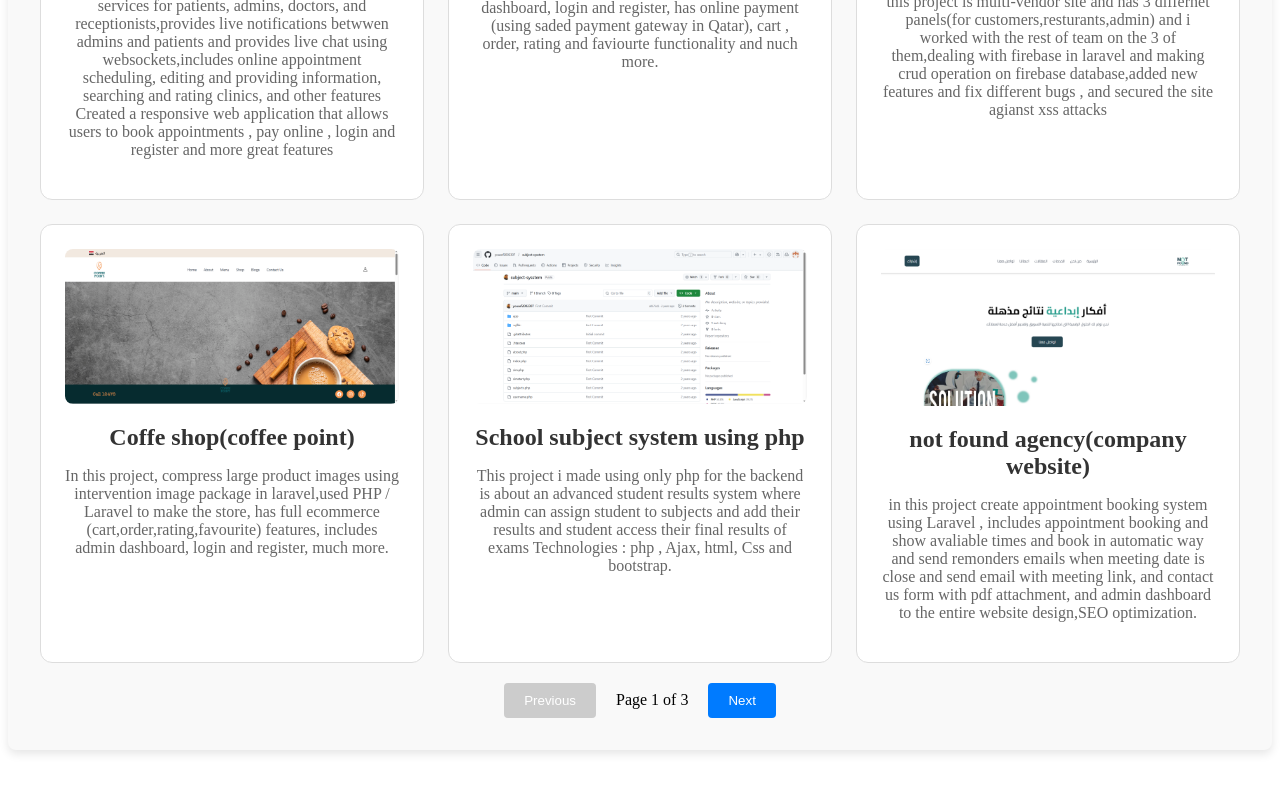
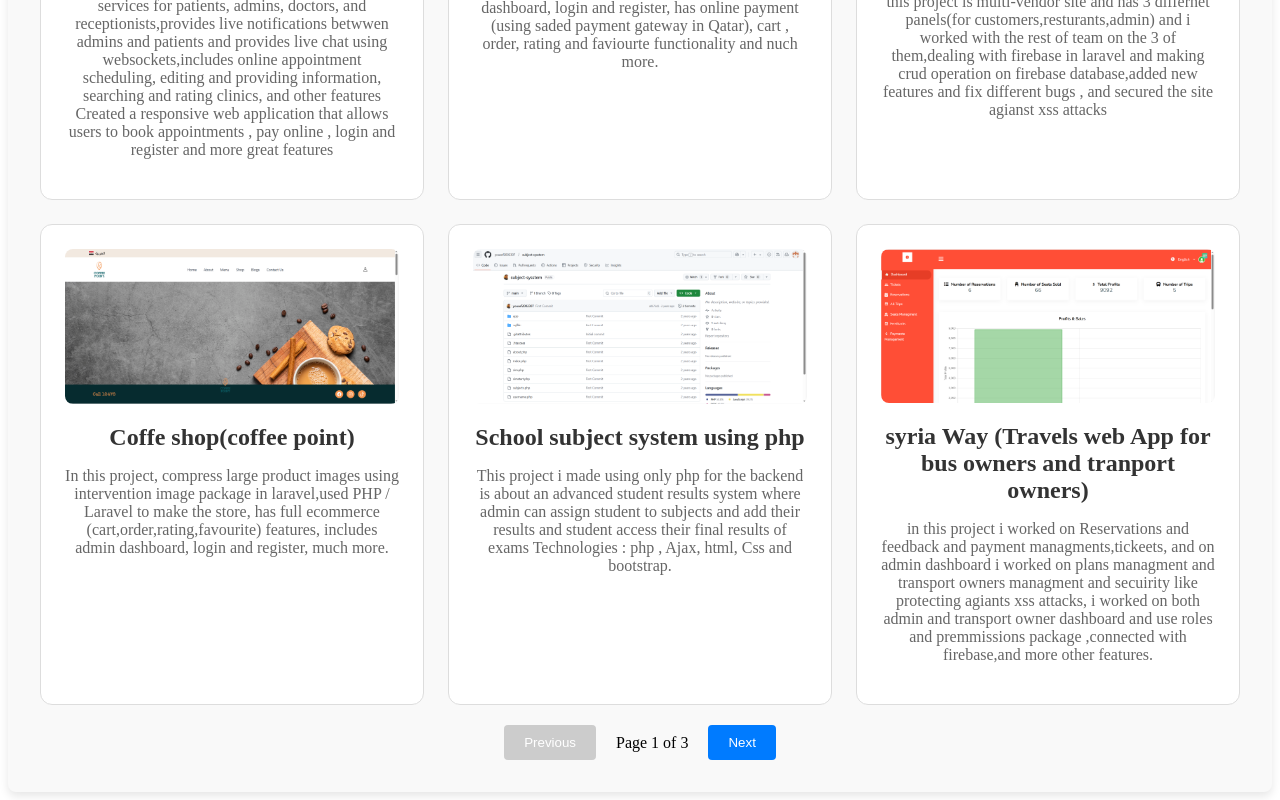
Before and after one commit to yousef2002307/final-portfolio, a React (Vite) app: page / in a window 1280 px wide. Shown: the part 1109-1909 px from the top of the page. Before the commit the page ends 1867 px from the top, so only its background shows below. Built offline with nearby package versions, Linux system fonts and the light colour scheme.

Commit message:
small enanchement

```diff
--- a/src/data.js
+++ b/src/data.js
@@ -19,6 +19,7 @@ import image19 from './assets/images/6.png';
 import image20 from './assets/images/7.png';
 import image21 from './assets/images/Capture777.png';
 import image22 from './assets/images/capture99.png';
+import image23 from './assets/images/Capturesyria.png';
  const data = [
     {
       id: 1,
@@ -89,6 +90,7 @@ and more great features`,
       url: 'https://pearl-store.net/'
     },
 
+
     {
       id: 4445,
       title: 'Multivendor restaurant-ecommerce(Daw2ni)',
@@ -119,6 +121,14 @@ Technologies : php , Ajax, html, Css and bootstrap.
       imageUrl: image7,
       url: 'https://github.com/yousef2002307/subject-sysstem.git'
     },
+    {
+      id: 45446,
+      title: 'syria Way (Travels web App for bus owners and tranport owners)',
+      description: `in this project i worked on Reservations and feedback and payment managments,tickeets, and on admin dashboard i worked on plans managment and transport owners managment and secuirity like protecting agiants xss attacks, i worked on both admin and transport owner dashboard and use roles and premmissions package ,connected with firebase,and more other features.`,
+      imageUrl: image23,
+      url: 'https://test.board.syria-way.com/'
+    },
+
     {
       id: 20,
       title: 'not found agency(company website)',
```
Also changed, not shown: src/assets/images/Capturesyria.png (added).
